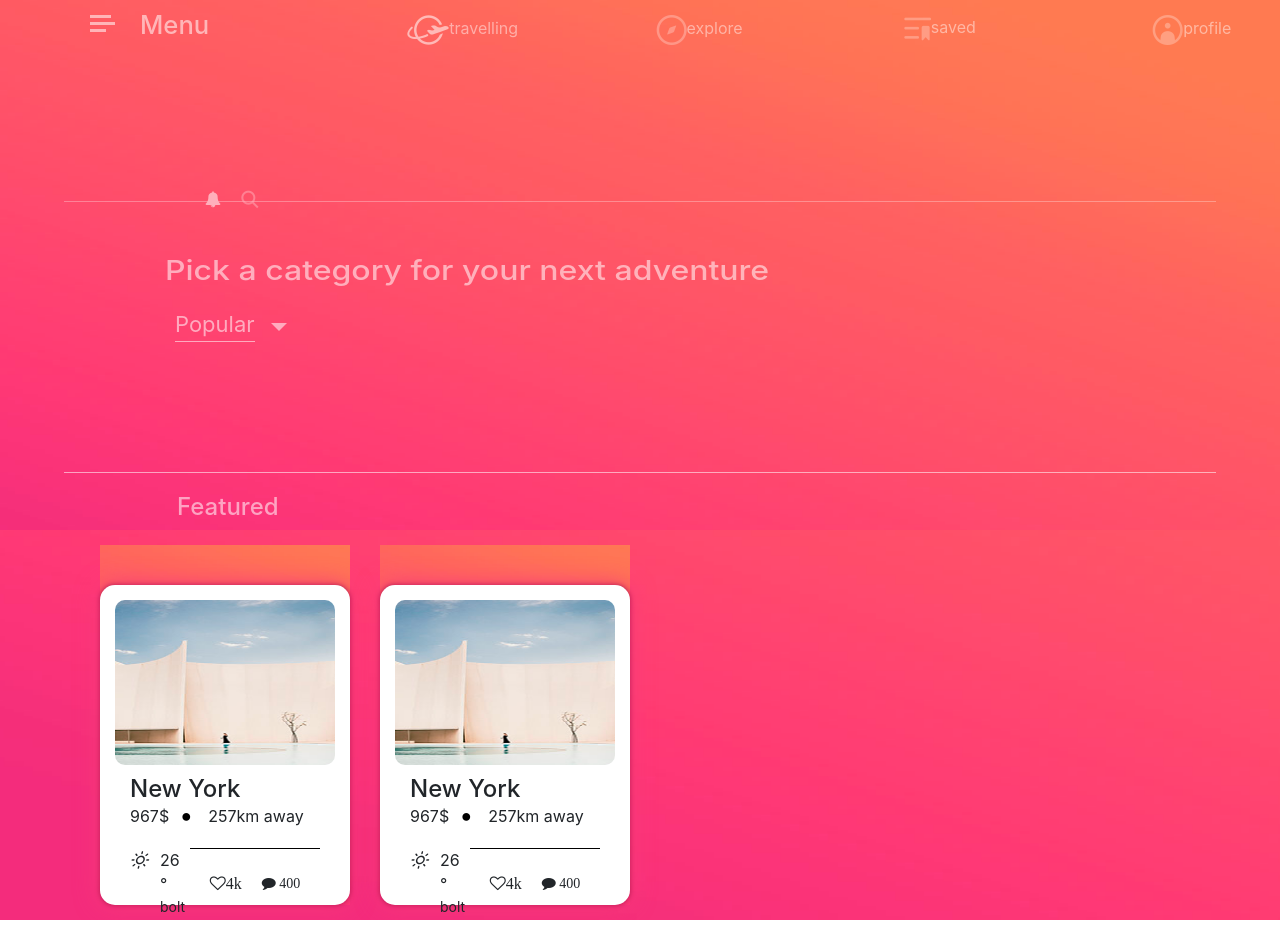
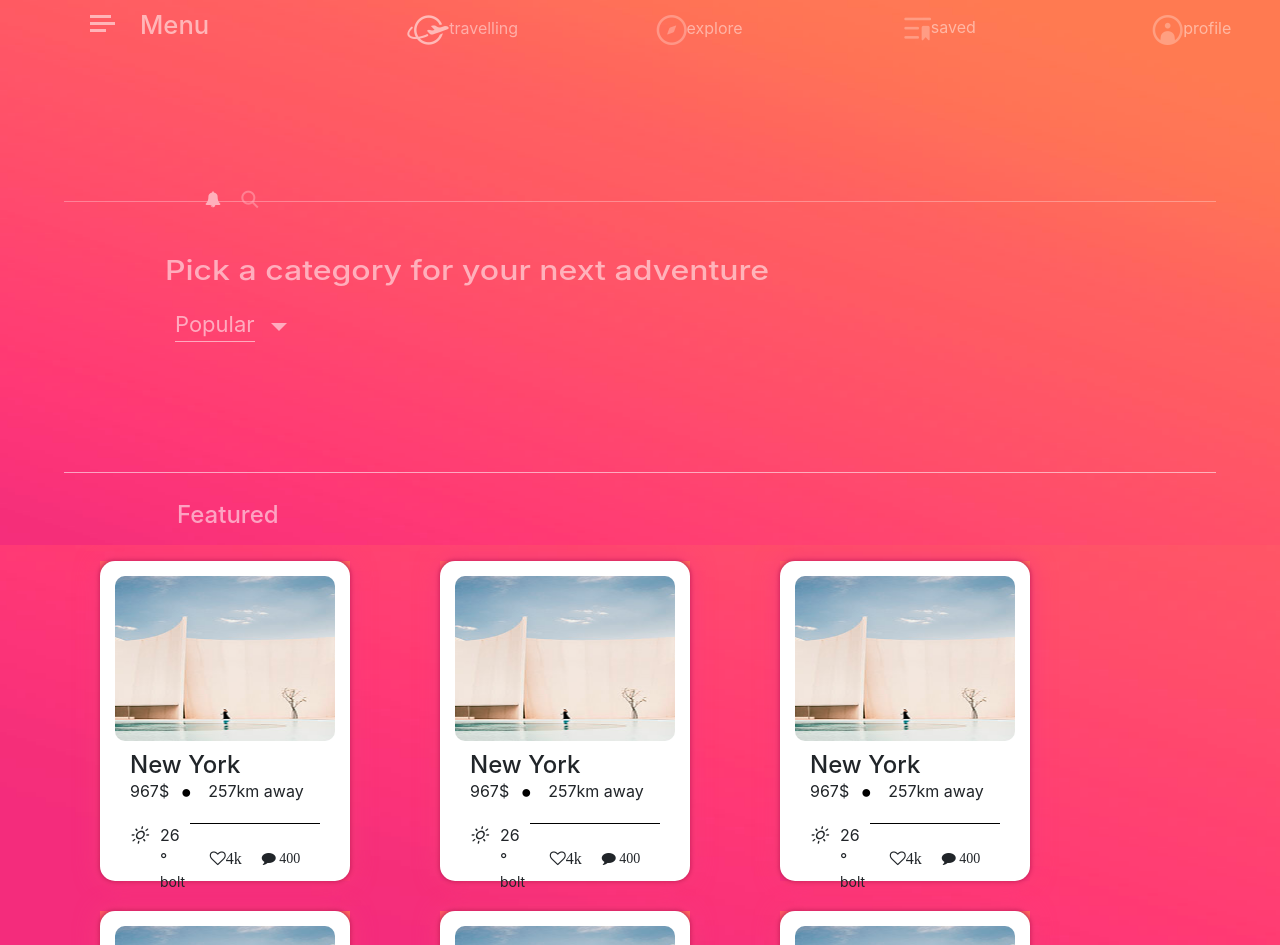
Before and after one commit to Valroshal/travelSite, an Angular app: page / in a window 1280 px wide. Shown: the top 945 px of the page. Before the commit the page ends 920 px from the top, so only its background shows below. Built offline with nearby package versions, Linux system fonts and the light colour scheme.

Commit message:
end work day commit

```diff
--- a/src/app/app.component.css
+++ b/src/app/app.component.css
@@ -1,5 +1,24 @@
 .container{
-    width: 90%;
+    width: 93%;
+    height: 400px;
     margin: 0 auto;
     color: white;
+    overflow-x: scroll;
+    overflow-y: hidden;
 }
+.container::before{ content:''; display:block; width:400%; height:1px; }
+/* .scrolling {
+
+    margin-top: 100px;
+
+
+    width: 400px;
+    height: 1200px;
+    overflow-y: auto;
+    overflow-x: hidden;
+
+    transform: rotate(-90deg);
+    transform-origin: right top;
+
+    transform:rotate(-90deg) translateY(-100px);
+  } */
--- a/src/app/app.component.html
+++ b/src/app/app.component.html
@@ -1,11 +1,20 @@
 <header>
   <app-menu-bar></app-menu-bar>
   <div class="container">
-    <app-destination
-      *ngFor="let c of cities"
-      [city] ="c"
-      style="display: inline-flex; margin: 15px">
-    </app-destination>
+    <!-- <div class="scrolling"> -->
+      <app-destination
+        *ngFor="let c of cities"
+        [city] ="c"
+        style="display: inline-flex; margin: 15px;
+          width: 310px;
+
+
+          /*height: 280px;
+           transform: rotate(90deg);*/
+          transform-origin: right top;
+          ">
+      </app-destination>
+    <!-- </div> -->
   </div>
-  <!-- hdhdg -->
+
 </header>
--- a/src/app/app.component.ts
+++ b/src/app/app.component.ts
@@ -40,6 +40,46 @@ export class AppComponent {
       weather: 'bolt', //get from site, with some function
       like: '4k',
       message: 400
+    },
+    {
+      name: "New York",
+      img: 'assets/icons/NY.jpg',
+      amount: '967$',
+      km: '257km away', //get from site, with some function
+      celsius: 26, //get from site, with some function
+      weather: 'bolt', //get from site, with some function
+      like: '4k',
+      message: 400
+    },
+    {
+      name: "New York",
+      img: 'assets/icons/NY.jpg',
+      amount: '967$',
+      km: '257km away', //get from site, with some function
+      celsius: 26, //get from site, with some function
+      weather: 'bolt', //get from site, with some function
+      like: '4k',
+      message: 400
+    },
+    {
+      name: "New York",
+      img: 'assets/icons/NY.jpg',
+      amount: '967$',
+      km: '257km away', //get from site, with some function
+      celsius: 26, //get from site, with some function
+      weather: 'bolt', //get from site, with some function
+      like: '4k',
+      message: 400
+    },
+    {
+      name: "New York",
+      img: 'assets/icons/NY.jpg',
+      amount: '967$',
+      km: '257km away', //get from site, with some function
+      celsius: 26, //get from site, with some function
+      weather: 'bolt', //get from site, with some function
+      like: '4k',
+      message: 400
     }
   ];
   // city ={
--- a/src/app/destination/destination.component.css
+++ b/src/app/destination/destination.component.css
@@ -5,7 +5,7 @@
     width: 250px;
     background-color: white;
     border-radius: 15px;
-    margin-top: 40px;
+    /* margin-top: 40px; */
     box-shadow: 0 0 25px rgb(247, 59, 122), 0 0 5px rgb(139, 0, 53);
 }
 
--- a/src/app/menu-bar/menu-bar.component.html
+++ b/src/app/menu-bar/menu-bar.component.html
@@ -61,7 +61,7 @@
         <hr style="margin-top: 120px;">
         <div class="container-2" style="margin-top: 20px; width:1600px; margin-left:150px; justify-content:space-between;">
             <div class="featured" style="display:flex; justify-content: inherit;">
-                <h4 style="opacity: 0.55; margin-left: 27px;">Featured</h4>
+                <h4 style="opacity: 0.55; margin-left: 27px; line-height: 1.8;">Featured</h4>
                 <button class="button">See All
                     <i class="arrow right"></i>
                 </button>
```
